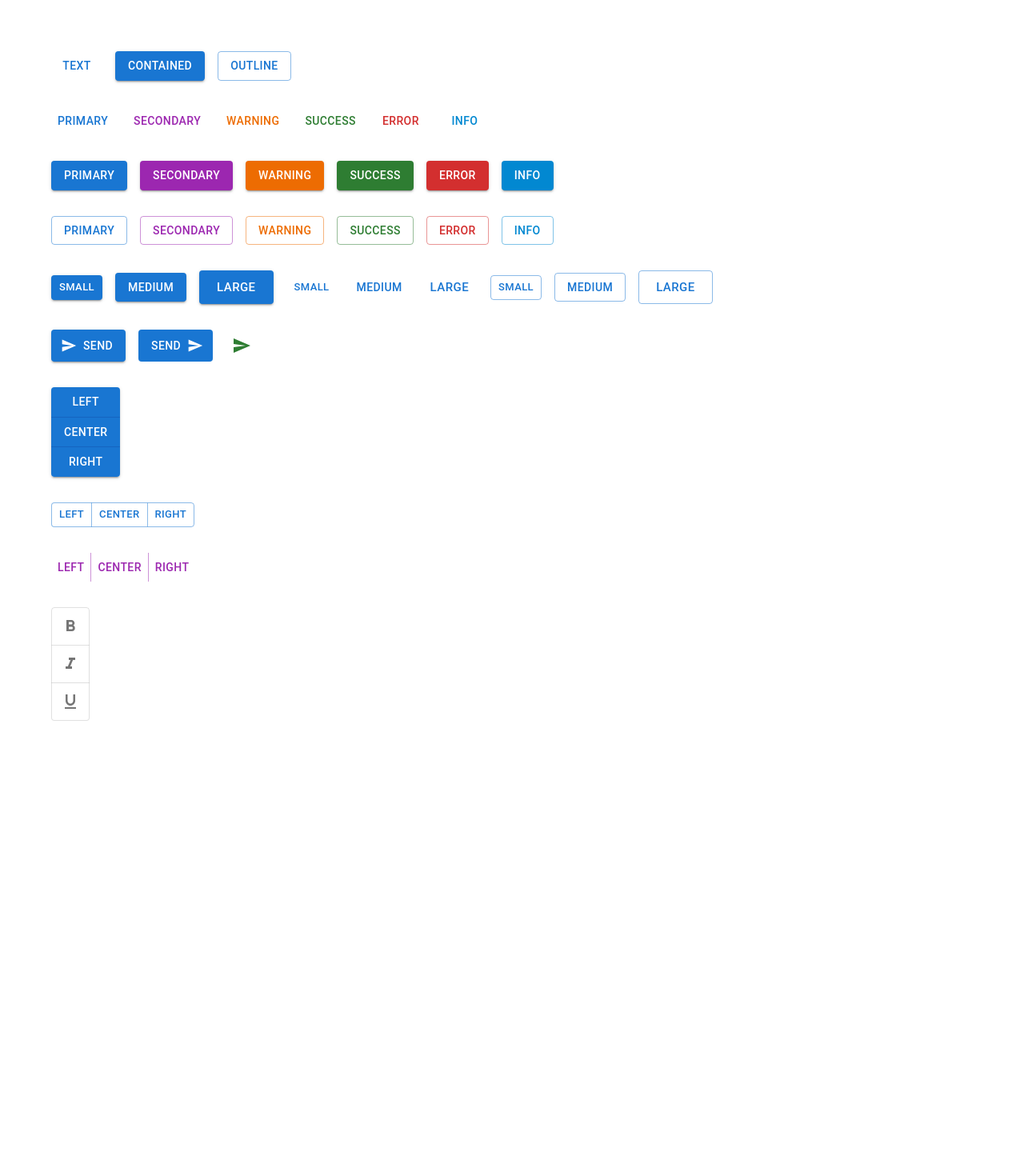
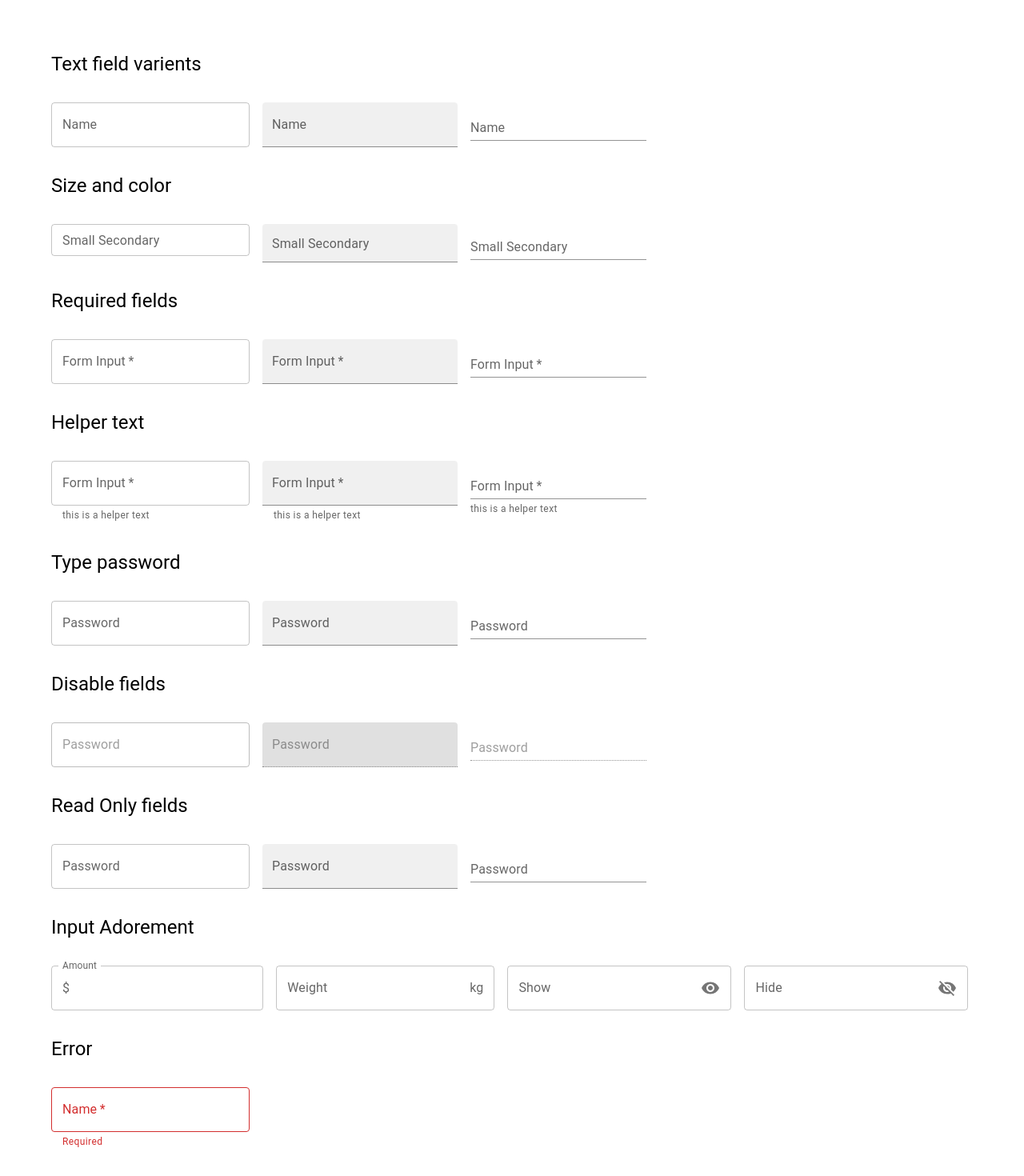
Before and after one commit to sailendrachettri/material-ui-learning, a React (Create React App) app: page / in a window 1280 px wide. Shown: the top 1470 px of the page at 80% size. Before the commit the page ends 965 px from the top, so only its background shows below. Built offline with nearby package versions, Linux system fonts and the light colour scheme; the HTML template or start-up script is replaced by a standard one.

Commit message:
text field in mui

```diff
--- a/src/App.tsx
+++ b/src/App.tsx
@@ -1,14 +1,16 @@
 import React from 'react';
 import './App.css';
 // import { MuiTypography } from './components/MuiTypography';
-import MuiButtons from './components/MuiButtons';
+// import MuiButtons from './components/MuiButtons';
+import MuiTextField from './components/MuiTextField';
 
 function App() {
   return (
     <>
       <div className="App">
         {/* <MuiTypography /> */}
-        <MuiButtons />
+        {/* <MuiButtons /> */}
+        <MuiTextField />
       </div>
     </>
   );
--- /dev/null
+++ b/src/components/MuiTextField.tsx
@@ -0,0 +1,71 @@
+import { Stack, TextField, Typography, InputAdornment } from '@mui/material'
+import VisibilityIcon from '@mui/icons-material/Visibility';
+import VisibilityOffIcon from '@mui/icons-material/VisibilityOff';
+import { useState } from 'react';
+
+function MuiTextField() {
+    // use state hooks
+    const [value, setValue] = useState('')
+
+    return (
+        <Stack spacing={4}>
+            <Typography variant='h5'>Text field varients</Typography>
+            <Stack direction='row' spacing={2}>
+                <TextField label='Name' variant='outlined'></TextField>
+                <TextField label='Name' variant='filled'></TextField>
+                <TextField label='Name' variant='standard'></TextField>
+            </Stack>
+            <Typography variant='h5'>Size and color</Typography>
+            <Stack direction='row' spacing={2}>
+                <TextField label='Small Secondary' variant='outlined' size='small' color='secondary'></TextField>
+                <TextField label='Small Secondary' variant='filled' size='small' color='secondary'></TextField>
+                <TextField label='Small Secondary' variant='standard' size='small' color='secondary'></TextField>
+            </Stack>
+            <Typography variant='h5'>Required fields</Typography>
+            <Stack direction='row' spacing={2}>
+                <TextField label='Form Input' variant='outlined' required></TextField>
+                <TextField label='Form Input' variant='filled' required></TextField>
+                <TextField label='Form Input' variant='standard' required></TextField>
+            </Stack>
+            <Typography variant='h5'>Helper text</Typography>
+            <Stack direction='row' spacing={2}>
+                <TextField label='Form Input' variant='outlined' helperText="this is a helper text" required></TextField>
+                <TextField label='Form Input' variant='filled' helperText="this is a helper text" required></TextField>
+                <TextField label='Form Input' variant='standard' helperText="this is a helper text" required></TextField>
+            </Stack>
+            <Typography variant='h5'>Type password</Typography>
+            <Stack direction='row' spacing={2}>
+                <TextField label='Password' variant='outlined' type='password'></TextField>
+                <TextField label='Password' variant='filled' type='password'></TextField>
+                <TextField label='Password' variant='standard' type='password'></TextField>
+            </Stack>
+            <Typography variant='h5'> Disable fields</Typography>
+            <Stack direction='row' spacing={2}>
+                <TextField label='Password' variant='outlined' type='password' disabled></TextField>
+                <TextField label='Password' variant='filled' type='password' disabled></TextField>
+                <TextField label='Password' variant='standard' type='password' disabled></TextField>
+            </Stack>
+
+            <Typography variant='h5'>Read Only fields</Typography>
+            <Stack direction='row' spacing={2}>
+                <TextField label='Password' variant='outlined' type='password' inputProps={{ readOnly: true }}></TextField>
+                <TextField label='Password' variant='filled' type='password' inputProps={{ readOnly: true }}></TextField>
+                <TextField label='Password' variant='standard' type='password' inputProps={{ readOnly: true }}></TextField>
+            </Stack>
+
+            <Typography variant='h5'>Input Adorement</Typography>
+            <Stack direction='row' spacing={2}>
+                <TextField label='Amount' type='number' InputProps={{ startAdornment: <InputAdornment position='start'> $ </ InputAdornment>, }} />
+                <TextField label='Weight' type='number' InputProps={{ endAdornment: <InputAdornment position='end'> kg </ InputAdornment>, }} />
+                <TextField label='Show' InputProps={{ endAdornment: <InputAdornment position='end'> <VisibilityIcon /> </ InputAdornment>, }} />
+                <TextField label='Hide' InputProps={{ endAdornment: <InputAdornment position='end'> <VisibilityOffIcon /> </ InputAdornment>, }} />
+            </Stack>
+            <Typography variant='h5'>Error </Typography>
+            <Stack direction='row' spacing={2}>
+                <TextField label='Name' value={value} onChange={(e) => setValue(e.target.value)} error={!value} helperText={!value ? 'Required' : 'Do not share your password with anyone'} required />
+            </Stack>
+        </Stack>
+    )
+}
+
+export default MuiTextField
```
